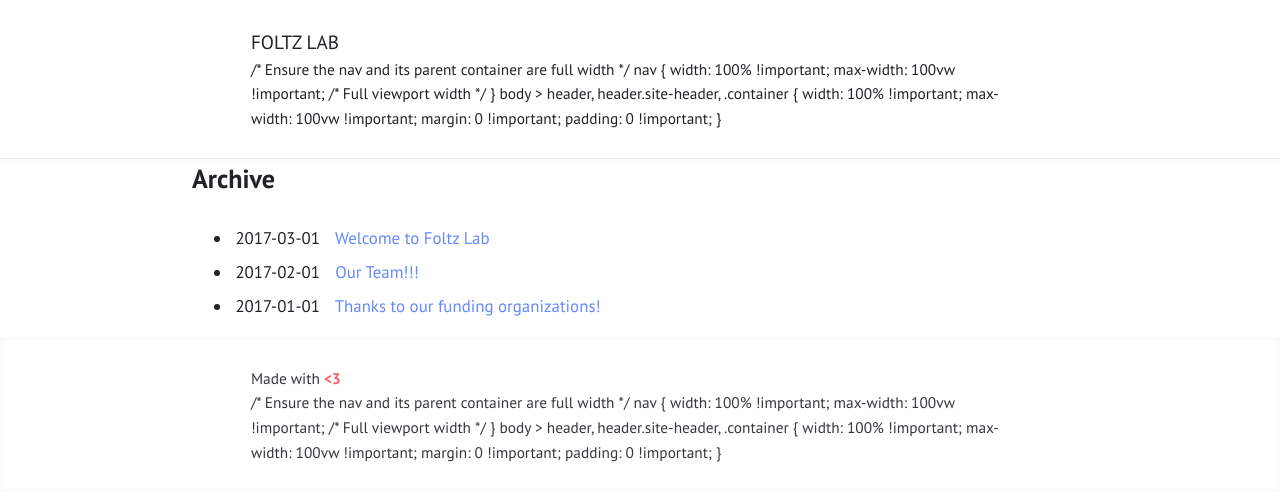
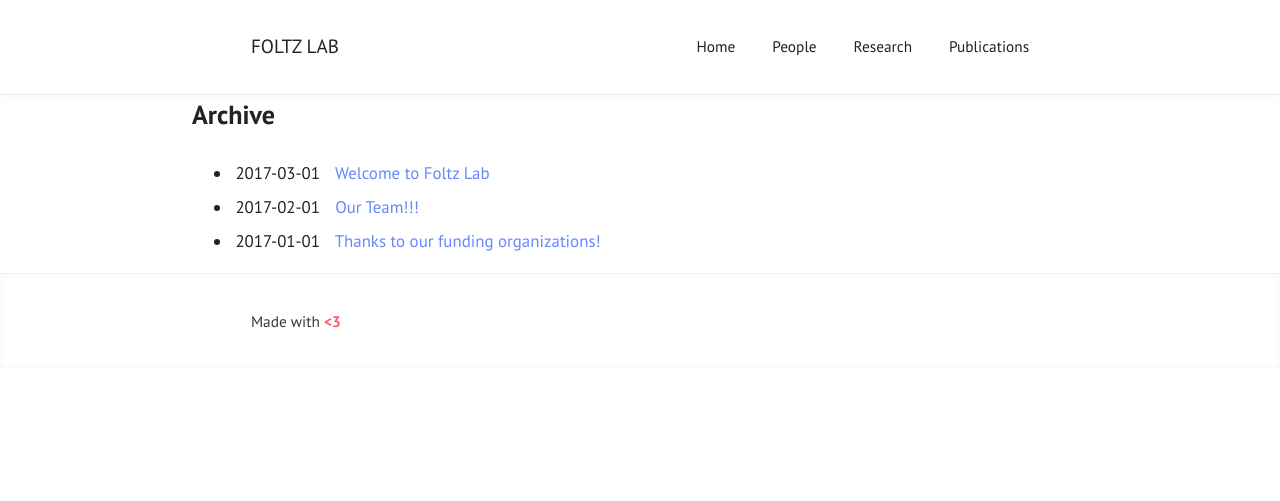
Before and after one commit to Foltz-Lab/Foltz-Lab.github.io, a Jekyll site: the page built from archive.html, in a window 1280 px wide. Shown: the top 501 px of the page. Built offline with Jekyll 4.4.1, drawn with Linux system fonts in a browser that asks for light colours.

Commit message:
Update menu.html

```diff
--- a/_includes/menu.html
+++ b/_includes/menu.html
@@ -1,14 +1,10 @@
-/* Ensure the nav and its parent container are full width */
-nav {
-  width: 100% !important;
-  max-width: 100vw !important; /* Full viewport width */
-}
-
-body > header,
-header.site-header,
-.container {
-  width: 100% !important;
-  max-width: 100vw !important;
-  margin: 0 !important;
-  padding: 0 !important;
-}
+<nav>
+{%- for item in include.menu -%}
+  {%- assign node = site.pages | where: "name", item.file | first -%}
+  {%- assign url = item.url | default: node.url -%}
+  {%- assign title = item.title | default: node.title -%}
+  <a href="{{ url | relative_url }}" {% if url == page.url %}class="selected"{% endif %}>
+    {%- if item.icon -%}<svg aria-label="{{ title }}" class="icon"><use xlink:href="{{ "/assets/fontawesome/icons.svg" | relative_url }}#{{ item.icon }}"></use></svg>{%- else -%}{{ title }}{%- endif -%}
+  </a>
+{%- endfor -%}
+</nav>
```
